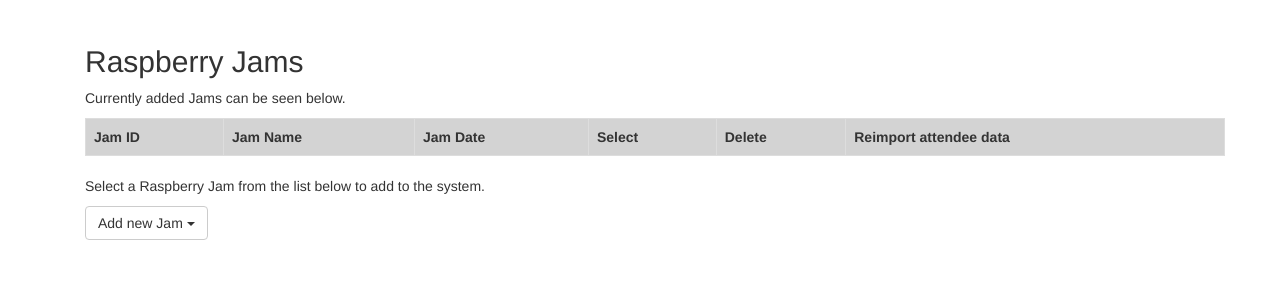
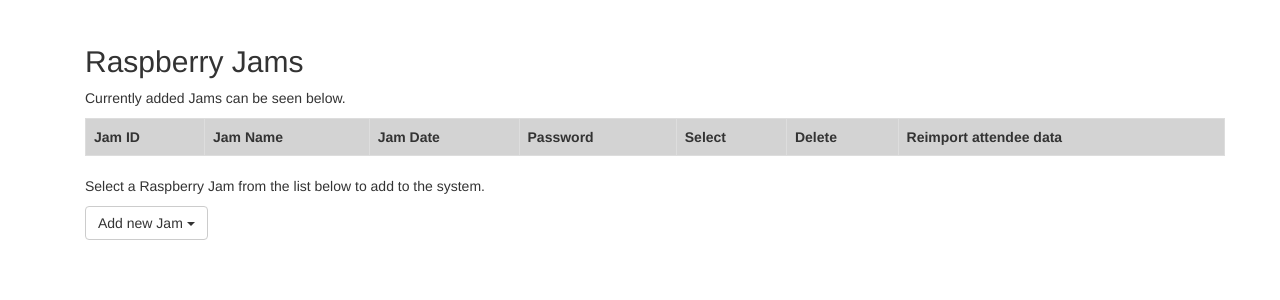
Before and after one commit to gbaman/NI-Jam-Information-System, a Python web app: template ni_jam_information_system/templates/admin/manage_jams.html in a window 1280 px wide. Shown: the part 52-352 px from the top of the page. Run offline with Jinja, Linux system fonts and the light colour scheme; the template is opened without the code that fills it, so the values that code supplies are empty; some libraries are stand-ins or nearby versions.

Commit message:
Enable editing the Jam day password via the manage_jams page

```diff
--- a/ni_jam_information_system/models.py
+++ b/ni_jam_information_system/models.py
@@ -113,6 +113,7 @@ class RaspberryJam(Base):
     name = Column(String(150), nullable=False)
     date = Column(DateTime, nullable=False)
     food_after = Column(Integer)
+    jam_password = Column(String(45), nullable=True)
     volunteer_attendance = relationship('VolunteerAttendance')
 
     @hybrid_property
--- a/ni_jam_information_system/routes/public_routes.py
+++ b/ni_jam_information_system/routes/public_routes.py
@@ -21,7 +21,8 @@ def index():
         return redirect("workshops")
     form = forms.GetOrderIDForm(request.form)
     if request.method == 'POST' and form.validate():
-        if database.verify_attendee_id(form.order_id.data, database.get_current_jam_id()) and form.day_password.data == day_password:
+        day_password = database.get_jam_password()
+        if database.verify_attendee_id(form.order_id.data, database.get_current_jam_id()) and day_password and form.day_password.data == day_password:
             resp = make_response(redirect("workshops"))
             resp.set_cookie('jam_order_id', str(form.order_id.data), expires=(datetime.now() + timedelta(hours=6)))
             resp.set_cookie('jam_id', str(database.get_current_jam_id()))
@@ -35,7 +36,8 @@ def index():
 @public_routes.route("/qr/<order_id>/<password>") # Allow attendees to be logged into NIJIS via a badge QR code
 @module_core_required
 def attendee_qr_login(order_id, password):
-    if database.verify_attendee_id(order_id, database.get_current_jam_id()) and password == day_password:
+    day_password = database.get_jam_password()
+    if database.verify_attendee_id(order_id, database.get_current_jam_id()) and day_password and password == day_password:
         resp = make_response(redirect("/workshops"))
         resp.set_cookie('jam_order_id', str(order_id), expires=(datetime.now() + timedelta(hours=6)))
         resp.set_cookie('jam_id', str(database.get_current_jam_id()))
--- a/ni_jam_information_system/secrets/config_example.py
+++ b/ni_jam_information_system/secrets/config_example.py
@@ -7,7 +7,6 @@ db_name = ""
 db_host = "localhost"
 api_keys = [""] # For connecting to the NIJIS API.
 
-day_password = "" # A password set before each Jam for the attendees to sign into the system.
 access_code = "" # For new user signup on the /register page.
 
 finance_google_sheet_id = "" # If using the finance module, this must contain the spreadsheet id
--- a/ni_jam_information_system/static/js/jam.js
+++ b/ni_jam_information_system/static/js/jam.js
@@ -603,3 +603,30 @@ function recalculateBadges() {
 function unableToBookMessage(message) {
     alertify.alert('Unable to book workshop', message, function(){});
 }
+
+
+function editJamPassword(jam_id, jam_password, item) {
+    alertify.prompt( 'Edit password', '', jam_password
+               , function(evt, value){ updateJamPassword(jam_id, value); item.textContent = value}, function() {});
+}
+
+
+function updateJamPassword(jam_id, jam_password){
+    $.ajax({
+        type: "POST",
+        url: "/admin/update_jam_password_ajax",
+        data: {
+            jam_id: jam_id,
+            jam_password: jam_password
+        },
+        success: function (result) {
+            alertify.success('Updated password saved');
+        },
+        error: function (result) {
+            alertify.alert("Unable to update password.",
+                function(){
+                    window.location.reload();
+                });
+        }
+    });
+}
--- a/ni_jam_information_system/templates/admin/manage_jams.html
+++ b/ni_jam_information_system/templates/admin/manage_jams.html
@@ -10,6 +10,7 @@
             <th>Jam ID</th>
             <th>Jam Name</th>
             <th>Jam Date</th>
+            <th>Password</th>
             <th>Select</th>
             <th>Delete</th>
             <th>Reimport attendee data</th>
@@ -21,9 +22,10 @@
             <tr>
         {% endif %}
 
-            <td>{{jam_in_db.jam_id}}</td>
-            <td>{{jam_in_db.name}}</td>
-            <td>{{jam_in_db.date}}</td>
+            <td>{{ jam_in_db.jam_id }}</td>
+            <td>{{ jam_in_db.name }}</td>
+            <td>{{ jam_in_db.date }}</td>
+            <td onclick='editJamPassword("{{ jam_in_db.jam_id }}", this.textContent, this)'>{{ jam_in_db.jam_password }}</td>
             <td>
                 <button id="select_jam_button" data-id="{{jam_in_db.jam_id}}" class="btn btn-success"
                         onclick="selectJam({{jam_in_db.jam_id}})" value="val_1" name="but1">Select
```
Also changed, not shown: ni_jam_information_system/database.py (+15 -8 lines), ni_jam_information_system/routes/admin_routes.py (+15 -5 lines), 1 other file.
